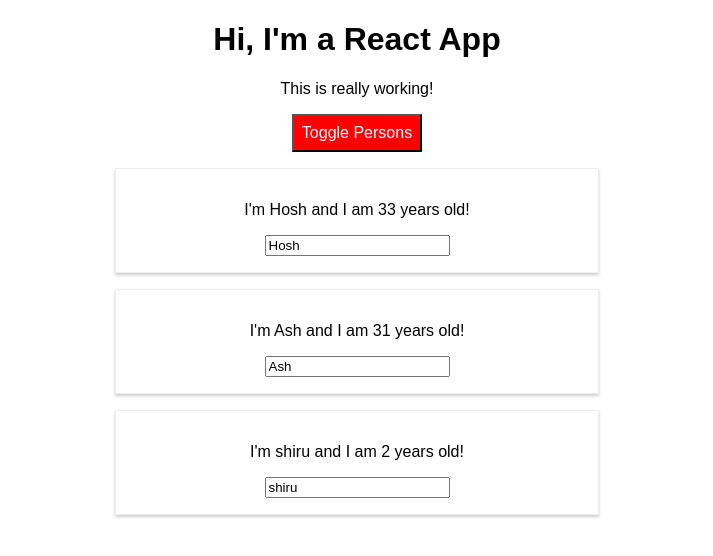
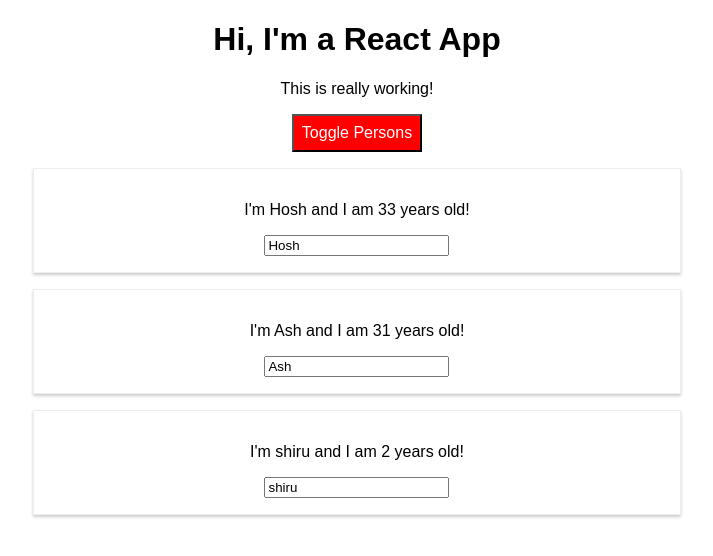
Before and after one commit to hoshikitsunoda/react-practice, a React (Create React App) app in the folder react-complete-guide/: page / in a window 1280 px wide. Both pictures are taken after a click on the button "Toggle Persons". Shown: the top 556 px of the page, without its empty margins (283-996 px from the left). Built offline with nearby package versions, Linux system fonts and the light colour scheme.

Commit message:
removed all Radium and related stylings.

```diff
--- a/react-complete-guide/src/App.js
+++ b/react-complete-guide/src/App.js
@@ -1,6 +1,5 @@
 import React, { Component } from 'react';
 import './App.css';
-import Radium, { StyleRoot } from 'radium'
 import Person from './Person/Person'
 
 class App extends Component {
@@ -52,11 +51,7 @@ class App extends Component {
       font: 'inherit',
       border: '1px solid blud',
       padding: '8px',
-      cursor: 'pointer',
-      ':hover': {
-        backgroundColor: 'lightgreen',
-        color: 'black'
-      }
+      cursor: 'pointer'
     }
 
     let persons = null
@@ -75,10 +70,6 @@ class App extends Component {
         </div>
       )
       style.backgroundColor = 'red'
-      style[':hover'] = {
-        backgroundColor: 'salmon',
-        color: 'black'
-      }
     }
 
     const classes = []
@@ -90,7 +81,6 @@ class App extends Component {
     }
 
     return (
-      <StyleRoot>
       <div className="App">
         <h1>Hi, I'm a React App</h1>
         <p className={classes.join(' ')}>This is really working!</p>
@@ -99,10 +89,9 @@ class App extends Component {
           onClick={this.togglePersonsHandler}>Toggle Persons</button>
         {persons}
       </div>
-      </StyleRoot>
     );
     // return React.createElement('div', {className: 'App'}, React.createElement('h1', null, 'Does this work?'))
   }
 }
 
-export default Radium(App);
+export default App
--- a/react-complete-guide/src/Person/Person.js
+++ b/react-complete-guide/src/Person/Person.js
@@ -1,15 +1,10 @@
 import React from 'react'
 import './Person.css'
-import Radium from 'radium'
 
 const person = (props) => {
-  const style = {
-    '@media (min-width: 500px)': {
-      width: '450px'
-    }
-  }
+
   return (
-    <div className="Person" style={style}>
+    <div className="Person">
       <p onClick={props.click}>I'm {props.name} and I am {props.age} years old!</p>
       <p>{props.children}</p>
       <input type="text" onChange={props.changed} value={props.name}/>
@@ -17,4 +12,4 @@ const person = (props) => {
   )
 }
 
-export default Radium(person)
+export default person
```
Lines whose indentation alone changed are shown as unchanged.
